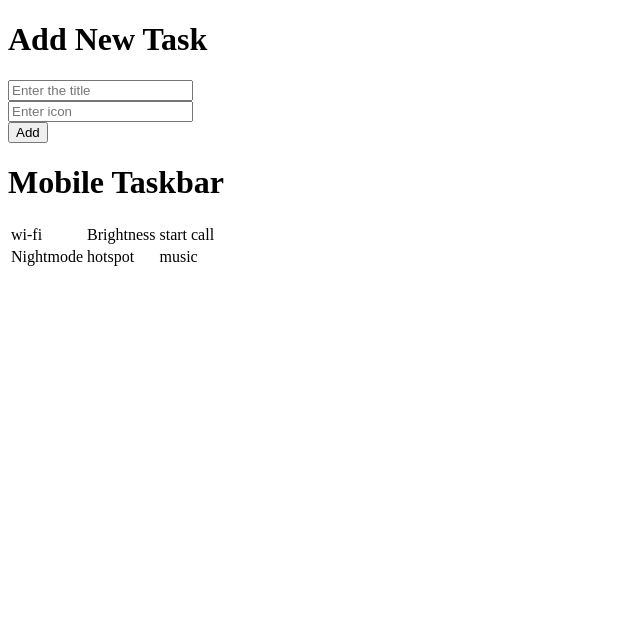
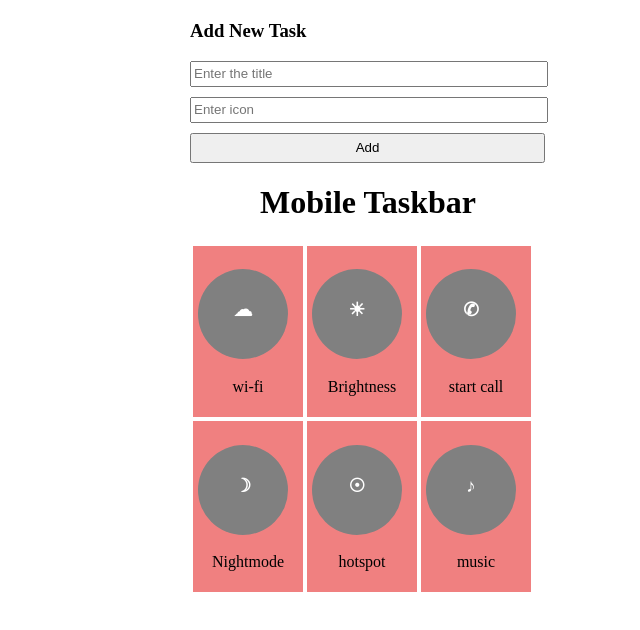
Before and after one commit to henok206/addNewTaskInMobileTaskbar, a plain HTML site: page index.html in a window 1280 px wide. Shown: the whole page, without its empty margins (0-640 px from the left). Drawn offline with Linux system fonts and the light colour scheme.

Commit message:
pro commit

```diff
--- a/index.html
+++ b/index.html
@@ -1,44 +1,62 @@
 <!DOCTYPE html>
 <html lang="en">
     <head>
-        <meta charset="UTF-8" />
-        <meta http-equiv="X-UA-Compatible" content="IE=edge" />
-        <meta name="viewport" content="width=device-width, initial-scale=1.0" />
+        <link rel="stylesheet" href="style.css" />
         <title>Add Task in Mobile taskbar</title>
     </head>
     <body>
         <div class="addNewTask">
-            <h1>Add New Task</h1>
+            <h3>Add New Task</h3>
             <div class="title">
                 <input
                     type="text"
-                    class="title"
+                    class="titleInp"
                     placeholder="Enter the title"
                 />
             </div>
-            <div class="icon">
-                <input type="text" class="icon" placeholder="Enter icon" />
+            <div class="iconInput">
+                <input type="text" class="iconInpu" placeholder="Enter icon" />
             </div>
-            <div class="add-btn">
-                <button>Add</button>
+            <div class="btnCon">
+                <button class="addBtn">Add</button>
             </div>
             <div class="mobiTask">
-                <h1>Mobile Taskbar</h1>
-                <div class="table">
-                    <table>
+                <h1 class="mobT">Mobile Taskbar</h1>
+                <div class="tableContainer">
+                    <table class="table">
                         <tr>
-                            <td>wi-fi</td>
-                            <td>Brightness</td>
-                            <td>start call</td>
+                            <td>
+                                <h3 class="icon">&#9729 </h3>
+                                <p class="text">wi-fi</p>
+                            </td>
+                            <td>
+                                <h3 class="icon">&#9728</h3>
+                               <p class="text">Brightness</p>
+
+                            </td>
+                            <td>
+                                <h3 class="icon">&#9990</h3>
+                                <p class="text">start call</p>
+                            </td>
                         </tr>
                         <tr>
-                            <td>Nightmode</td>
-                            <td>hotspot</td>
-                            <td>music</td>
+                            <td>
+                                <h3 class="icon">&#9789</h3>
+                                <p class="text">Nightmode</p>
+                            </td>
+                            <td>
+                                <h3 class="icon">&#9737</h3>
+                               <p class="text">hotspot</p>
+                            </td>
+                            <td >
+                                <h3 class="icon">&#9834</h3>
+                                   <p class="text">music</p>
+                            </td>
                         </tr>
                     </table>
                 </div>
             </div>
         </div>
+        <script src="script.js"></script>
     </body>
 </html>
--- a/script.js
+++ b/script.js
@@ -0,0 +1,35 @@
+let iconInput = document.querySelector(".iconInpu");
+let titleInput = document.querySelector(".titleInp");
+let table = document.querySelector(".table");
+let iconElm = document.querySelectorAll(".icon");
+let textEl = document.querySelectorAll(".text");
+const addButton = document.querySelector(".addBtn");
+
+addButton.addEventListener("click", function () {
+    let newTitle = titleInput.value;
+    let newIcon = iconInput.value;
+    for (let i = 0; i < iconElm.length; i++) {
+        iconElm[i].style.backgroundColor = "blue";
+        textEl[i].style.color = "green";
+    }
+    // newIcon.style.color = "white";
+    // newIcon.style.width = "90px";
+    // newIcon.style.borderRadius = "50%";
+    // newIcon.style.backgroundColor = "gray";
+    // newIcon.style.paddingTop = "30px";
+    // newIcon.style.display = "inline-block";
+
+    let template = `<tr>
+          <td>${newIcon}
+           ${newTitle}
+          </td>
+         </tr>`;
+    table.innerHTML += template;
+});
+/* width: 90px;
+    height: 60px;
+    color: white;
+    border-radius: 50%;
+    background-color: gray;
+
+    padding-top: 30px; */
--- a/style.css
+++ b/style.css
@@ -1,2 +1,45 @@
-* {
+.addNewTask {
+    width: 900px;
+    margin: 20px auto;
+    border: 0px solid red;
 }
+.tableContainer {
+    width: 350px;
+    border: 0px solid blue;
+}
+td {
+    width: 100px;
+    height: 80px;
+    text-align: center;
+    border: 1px solid white;
+    border-collapse: collapse;
+    background-color: lightcoral;
+    padding: 5px;
+}
+.addBtn {
+    width: 355px;
+    height: 30px;
+}
+.icon {
+    width: 90px;
+    height: 60px;
+    color: white;
+    border-radius: 50%;
+    background-color: gray;
+
+    padding-top: 30px;
+}
+.titleInp {
+    width: 350px;
+    height: 20px;
+    margin-bottom: 10px;
+}
+.iconInpu {
+    width: 350px;
+    height: 20px;
+    margin-bottom: 10px;
+}
+.mobT {
+    text-align: start;
+    margin-left: 70px;
+}
```
